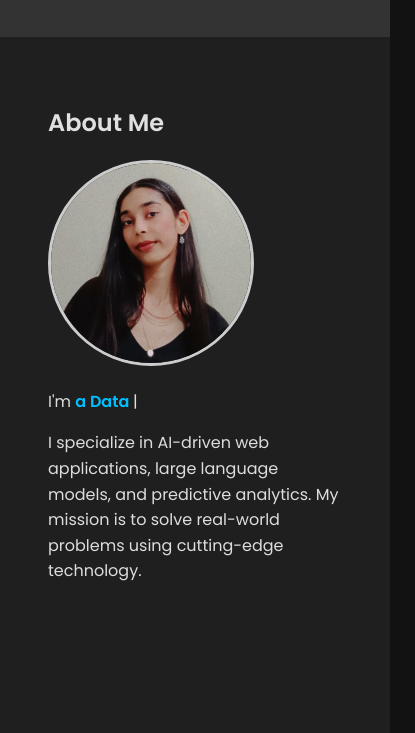
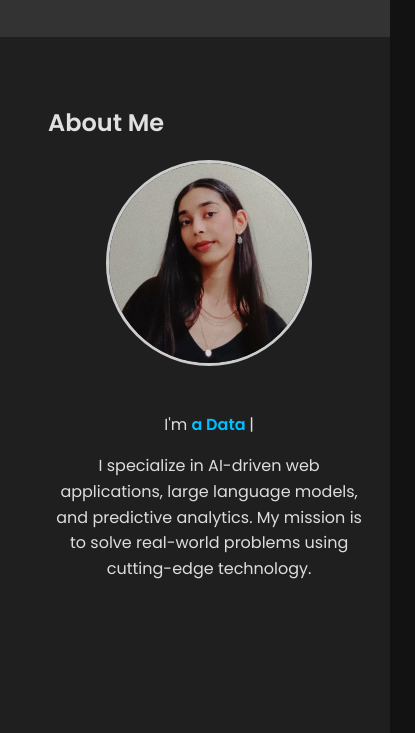
Before and after one commit to mohinikathro/mo1_test, a plain HTML site: page index.html in a window 390 px wide. Shown: the part 136-869 px from the top of the page, 415 px wide, since content can reach past the window. Drawn offline with nearby package versions, Linux system fonts and the light colour scheme.

Commit message:
changes made to style.css

```diff
--- a/style.css
+++ b/style.css
@@ -1,10 +1,10 @@
-/* General Styling */
+/* ========== General Styling ========== */
 body {
     font-family: 'Poppins', sans-serif;
     margin: 0;
     padding: 0;
-    background: #121212; /* Dark Background */
-    color: #e0e0e0; /* Light text for contrast */
+    background: #121212;
+    color: #e0e0e0;
 }
 
 a {
@@ -12,8 +12,9 @@ a {
     color: inherit;
 }
 
+/* ========== Header ========== */
 header {
-    background-color: #333; /* Dark Header */
+    background-color: #333;
     color: #fff;
     padding: 2rem 0;
     text-align: center;
@@ -31,6 +32,7 @@ header p {
     font-weight: 300;
 }
 
+/* ========== Navigation ========== */
 nav ul {
     list-style: none;
     padding: 0;
@@ -54,7 +56,56 @@ nav ul li a:hover {
     color: #FFD700;
 }
 
-/* Education Section */
+/* ========== Container ========== */
+.container {
+    width: 90%;
+    max-width: 1200px;
+    margin: auto;
+    padding: 0 2rem;
+}
+
+/* ========== About Section ========== */
+#about {
+    padding: 3rem 1rem;
+    background-color: #1f1f1f;
+}
+
+.about-content,
+.abou-content {
+    display: flex;
+    align-items: center;
+    justify-content: flex-start;
+    gap: 30px;
+    flex-wrap: wrap;
+}
+
+.about-photo {
+    width: 200px;
+    height: 200px;
+    object-fit: cover;
+    border-radius: 50%;
+    border: 3px solid #ccc;
+}
+
+.about-text {
+    flex: 1;
+    min-width: 250px;
+    font-size: 18px;
+    color: #ddd;
+}
+
+.typed-text {
+    font-weight: 600;
+    color: #00bfff;
+}
+
+#about p {
+    font-size: 1.1rem;
+    max-width: 800px;
+    line-height: 1.6;
+}
+
+/* ========== Education Section ========== */
 #education {
     padding: 4rem 1rem;
     background-color: #1f1f1f;
@@ -106,59 +157,10 @@ nav ul li a:hover {
     margin-bottom: 0.5rem;
 }
 
-/* About Section */
-#about {
-    padding: 3rem 1rem;
-    background-color: #1f1f1f;
-}
-
-.abou-content {
-    display: flex;
-    align-items: center;
-    justify-content: flex-start; /* Aligns content to the left */
-    gap: 30px; /* Space between image and text */
-    flex-wrap: wrap;
-}
-
-.about-photo {
-    width: 200px;
-    height: 200px;
-    object-fit: cover;
-    border-radius: 50%; /* Makes the image circular */
-    border: 3px solid #fff; /* Optional: Add border */
-}
-
-#about p {
-    font-size: 1.1rem;
-    max-width: 800px;
-    line-height: 1.6;
-}
-
-.about-text {
-  flex: 1;
-  min-width: 250px;
-  font-size: 18px;
-  color: #ddd;
-}
-
-.typed-text {
-  font-weight: 600;
-  color: #00bfff; /* or any accent color you like */
-}
-
-/* Responsive Design */
-@media (max-width: 768px) {
-    .abou-content {
-        flex-direction: column;
-        align-items: center; /* Center align on smaller screens */
-        text-align: center;
-    }
-}
-
-/* Projects Section */
+/* ========== Projects Section ========== */
 #projects {
     padding: 4rem 1rem;
-    background-color: #1a1a1a; /* Dark background for the section */
+    background-color: #1a1a1a;
     text-align: center;
 }
 
@@ -168,9 +170,8 @@ nav ul li a:hover {
     font-weight: 600;
 }
 
-/* Project Card Styling with Gradient */
 .project {
-    background: linear-gradient(135deg, #2f3b40, #3e4c51); /* Subtle Dark Gradient */
+    background: linear-gradient(135deg, #2f3b40, #3e4c51);
     color: #fff;
     border-radius: 8px;
     box-shadow: 0 8px 15px rgba(0, 0, 0, 0.3);
@@ -202,12 +203,11 @@ nav ul li a:hover {
     margin-bottom: 0.5rem;
 }
 
-/* Skills Container - Above Buttons */
+/* ========== Skills ========== */
 .skills-container {
     margin-bottom: 15px;
 }
 
-/* Skills Button Styling - Orange Gradient */
 .btn-skills {
     display: inline-block;
     padding: 6px 12px;
@@ -226,7 +226,7 @@ nav ul li a:hover {
     background: linear-gradient(135deg, #feb47b, #ff7e5f);
 }
 
-/* Buttons */
+/* ========== Buttons ========== */
 .btn-container {
     margin-top: 10px;
 }
@@ -244,7 +244,7 @@ nav ul li a:hover {
     background-color: #45a049;
 }
 
-/* Contact Section */
+/* ========== Contact Section ========== */
 #contact {
     padding: 3rem 1rem;
     background-color: #1f1f1f;
@@ -267,22 +267,24 @@ nav ul li a:hover {
     color: #FFD700;
 }
 
-/* Profile Picture */
-.abou-content {
-    display: flex;
-    align-items: center;
-    justify-content: center;
-    gap: 20px; /* space between image and text */
+/* ========== Footer ========== */
+footer {
+    background-color: #333;
+    color: #fff;
+    text-align: center;
+    padding: 1rem 0;
+    margin-top: 3rem;
 }
 
-.about-photo {
-    width: 200px; /* Set your preferred width */
-    height: 200px; /* Keep it square */
-    object-fit: cover;
-    border-radius: 50%; /* Make it circular */
-    border: 3px solid #ccc; /* Optional: add border */
+/* ========== Responsive Design ========== */
+@media (max-width: 768px) {
+    .abou-content,
+    .about-content {
+        flex-direction: column;
+        align-items: center;
+        text-align: center;
+    }
 }
-
 
 @media (max-width: 480px) {
     header {
@@ -317,19 +319,4 @@ nav ul li a:hover {
     #about p {
         font-size: 1rem;
     }
-
-/* Footer */
-footer {
-    background-color: #333;
-    color: #fff;
-    text-align: center;
-    padding: 1rem 0;
-    margin-top: 3rem;
 }
-
-/* Container Layout */
-.container {
-    max-width: 1200px;
-    margin: 0 auto;
-    padding: 0 2rem;
-}
```
